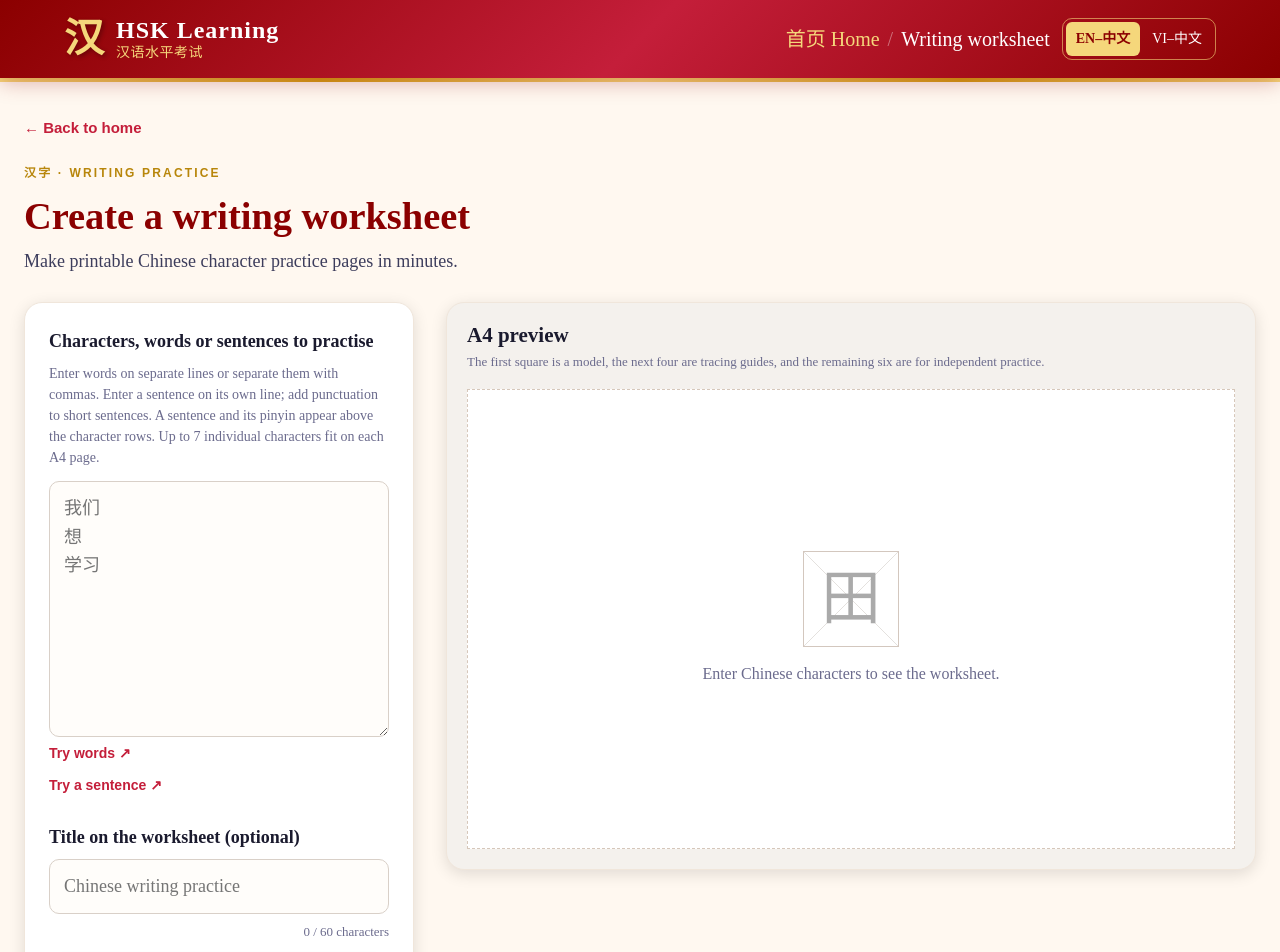
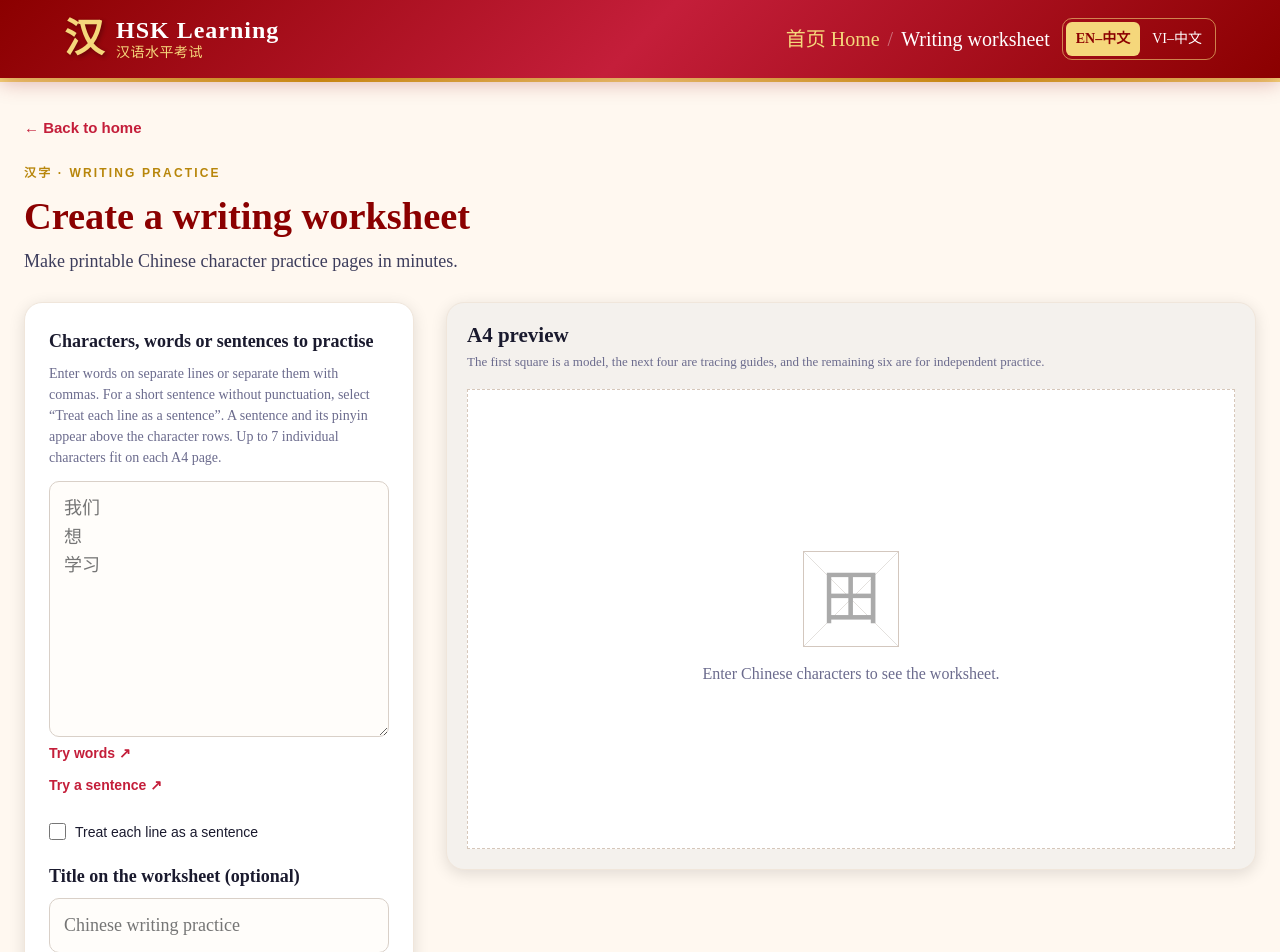
Before and after one commit to nvlongforwork/HSK, a React (Vite) app: page /writing-worksheet in a window 1280 px wide. Shown: the top 952 px of the page. Built offline with nearby package versions, Linux system fonts and the light colour scheme.

Commit message:
Allow explicit sentence mode in writing worksheet

```diff
--- a/src/pages/WritingWorksheet.jsx
+++ b/src/pages/WritingWorksheet.jsx
@@ -10,9 +10,9 @@ import "./writing-worksheet.css";
 const labels = {
   en: {
     title: "Create a writing worksheet", subtitle: "Make printable Chinese character practice pages in minutes.",
-    input: "Characters, words or sentences to practise", hint: `Enter words on separate lines or separate them with commas. Enter a sentence on its own line; add punctuation to short sentences. A sentence and its pinyin appear above the character rows. Up to ${MAX_CHARACTERS_PER_PAGE} individual characters fit on each A4 page.`,
+    input: "Characters, words or sentences to practise", hint: `Enter words on separate lines or separate them with commas. For a short sentence without punctuation, select “Treat each line as a sentence”. A sentence and its pinyin appear above the character rows. Up to ${MAX_CHARACTERS_PER_PAGE} individual characters fit on each A4 page.`,
     paperTitle: "Title on the worksheet (optional)", paperPlaceholder: "Chinese writing practice",
-    example: "Try words", exampleSentence: "Try a sentence", create: "Download A4 PDF", creating: "Creating PDF…",
+    example: "Try words", exampleSentence: "Try a sentence", sentenceMode: "Treat each line as a sentence", create: "Download A4 PDF", creating: "Creating PDF…",
     preview: "A4 preview", previewHint: "The first square is a model, the next four are tracing guides, and the remaining six are for independent practice.",
     empty: "Enter Chinese characters to see the worksheet.", invalid: `Enter 1–${MAX_CHARACTERS} Chinese characters.`,
     characters: "characters", pages: "pages", back: "Back to home", notice: "The stroke guide needs an internet connection. Tracing grids remain available if stroke data cannot be loaded.",
@@ -20,9 +20,9 @@ const labels = {
   },
   vi: {
     title: "Tạo writing worksheet", subtitle: "Tạo trang luyện viết chữ Hán để in cho học sinh.",
-    input: "Chữ, từ hoặc câu cần tập viết", hint: `Nhập mỗi từ trên một dòng hoặc ngăn cách bằng dấu phẩy. Nhập cả câu trên một dòng; thêm dấu câu nếu câu ngắn. Câu và pinyin sẽ hiện trước các hàng tập viết từng chữ. Chữ lẻ tối đa ${MAX_CHARACTERS_PER_PAGE} chữ trên mỗi trang A4.`,
+    input: "Chữ, từ hoặc câu cần tập viết", hint: `Nhập mỗi từ trên một dòng hoặc ngăn cách bằng dấu phẩy. Với câu ngắn không có dấu câu, chọn “Xem mỗi dòng là một câu”. Câu và pinyin sẽ hiện trước các hàng tập viết từng chữ. Chữ lẻ tối đa ${MAX_CHARACTERS_PER_PAGE} chữ trên mỗi trang A4.`,
     paperTitle: "Tiêu đề trên phiếu (không bắt buộc)", paperPlaceholder: "Luyện viết chữ Hán",
-    example: "Thử từ vựng", exampleSentence: "Thử một câu", create: "Tải PDF khổ A4", creating: "Đang tạo PDF…",
+    example: "Thử từ vựng", exampleSentence: "Thử một câu", sentenceMode: "Xem mỗi dòng là một câu", create: "Tải PDF khổ A4", creating: "Đang tạo PDF…",
     preview: "Xem trước khổ A4", previewHint: "Ô đầu là chữ mẫu, bốn ô tiếp theo có chữ mờ để tô nét, sáu ô còn lại dành cho học sinh tự viết.",
     empty: "Nhập chữ Hán để xem phiếu tập viết.", invalid: `Hãy nhập từ 1 đến ${MAX_CHARACTERS} chữ Hán.`,
     characters: "chữ", pages: "trang", back: "Về trang chủ", notice: "Thứ tự nét cần kết nối Internet. Nếu không tải được dữ liệu nét, các ô tập viết vẫn được tạo bình thường.",
@@ -34,12 +34,13 @@ export default function WritingWorksheet() {
   const { language } = useLanguage();
   const copy = labels[language];
   const [input, setInput] = useState("");
+  const [sentenceMode, setSentenceMode] = useState(false);
   const [title, setTitle] = useState("");
   const [preview, setPreview] = useState([]);
   const [preparing, setPreparing] = useState(false);
   const [exporting, setExporting] = useState(false);
   const [error, setError] = useState("");
-  const parsed = useMemo(() => parseWritingWords(input), [input]);
+  const parsed = useMemo(() => parseWritingWords(input, { sentenceMode }), [input, sentenceMode]);
 
   useEffect(() => {
     if (!parsed.valid) return;
@@ -110,8 +111,12 @@ export default function WritingWorksheet() {
           <p id="worksheet-input-hint">{copy.hint}</p>
           <textarea id="worksheet-words" aria-describedby="worksheet-input-hint" rows="8" value={input}
             placeholder={"我们\n想\n学习"} onChange={(event) => { setInput(event.target.value); setError(""); }} />
-          <button className="worksheet-example" type="button" onClick={() => setInput("我们\n想\n学习")}>{copy.example} ↗</button>
-          <button className="worksheet-example" type="button" onClick={() => setInput("我喜欢学习汉语。")}>{copy.exampleSentence} ↗</button>
+          <button className="worksheet-example" type="button" onClick={() => { setInput("我们\n想\n学习"); setSentenceMode(false); }}>{copy.example} ↗</button>
+          <button className="worksheet-example" type="button" onClick={() => { setInput("我喜欢学习汉语。"); setSentenceMode(true); }}>{copy.exampleSentence} ↗</button>
+          <label className="worksheet-sentence-option">
+            <input type="checkbox" checked={sentenceMode} onChange={(event) => setSentenceMode(event.target.checked)} />
+            {copy.sentenceMode}
+          </label>
           <label htmlFor="worksheet-title">{copy.paperTitle}</label>
           <input id="worksheet-title" type="text" maxLength="40" value={title} placeholder={copy.paperPlaceholder}
             onChange={(event) => setTitle(event.target.value)} />
--- a/src/pages/writing-worksheet.css
+++ b/src/pages/writing-worksheet.css
@@ -11,9 +11,12 @@
 .worksheet-controls label { font-size: 18px; font-weight: 700; margin: 0 0 7px; color: var(--ink-dark); }
 .worksheet-controls label:not(:first-child) { margin-top: 22px; }
 .worksheet-controls > p { color: var(--ink-light); font-size: 14px; line-height: 1.5; }
-.worksheet-controls textarea, .worksheet-controls input { width: 100%; background: #fffdfa; border: 1px solid #d9d0c8; border-radius: 10px; padding: 12px 14px; font: 18px/1.6 var(--font-serif); color: #252329; outline: none; }
+.worksheet-controls textarea, .worksheet-controls input[type="text"] { width: 100%; background: #fffdfa; border: 1px solid #d9d0c8; border-radius: 10px; padding: 12px 14px; font: 18px/1.6 var(--font-serif); color: #252329; outline: none; }
 .worksheet-controls textarea { resize: vertical; min-height: 180px; margin-top: 13px; }
-.worksheet-controls textarea:focus, .worksheet-controls input:focus { border-color: var(--red-primary); box-shadow: 0 0 0 3px #c41e3a20; }
+.worksheet-controls textarea:focus, .worksheet-controls input[type="text"]:focus { border-color: var(--red-primary); box-shadow: 0 0 0 3px #c41e3a20; }
+.worksheet-controls .worksheet-sentence-option { display: flex; align-items: center; gap: 9px; margin: 12px 0 0; font: 500 14px Arial, sans-serif; cursor: pointer; }
+.worksheet-sentence-option input { width: 17px; height: 17px; margin: 0; accent-color: var(--red-primary); }
+.worksheet-sentence-option input:focus-visible { outline: 3px solid var(--gold-primary); outline-offset: 3px; }
 .worksheet-example { align-self: flex-start; background: transparent; color: var(--red-primary); border: 0; font: 600 14px Arial, sans-serif; cursor: pointer; padding: 8px 0; }
 .worksheet-example:hover { text-decoration: underline; }
 .worksheet-count { text-align: right; color: var(--ink-light); font-size: 13px; padding: 8px 0 16px; }
--- a/src/utils/writingWorksheet.js
+++ b/src/utils/writingWorksheet.js
@@ -62,11 +62,11 @@ export function layoutWorksheetRows(rows) {
   });
 }
 
-export function parseWritingWords(input) {
+export function parseWritingWords(input, { sentenceMode = false } = {}) {
   const entries = input.split(/\r?\n/).flatMap((line) => {
     const hanzi = [...line.matchAll(/\p{Script=Han}/gu)].map(([char]) => char).join("");
     const hasWordSeparators = /[,，、;；]/u.test(line);
-    const isSentence = hanzi.length > 1 && (/[。！？!?]/u.test(line)
+    const isSentence = hanzi.length > 1 && (sentenceMode || /[。！？!?]/u.test(line)
       || (!hasWordSeparators && hanzi.length >= 5)
       || (!hasWordSeparators && hanzi.length >= 3 && /^[我你他她它]/u.test(hanzi))
       || (!hasWordSeparators && hanzi.length >= 3 && /[吗呢吧]$/u.test(hanzi)));
```
Also changed, not shown: 1 other file (tests, documents, lock files or other folders).
